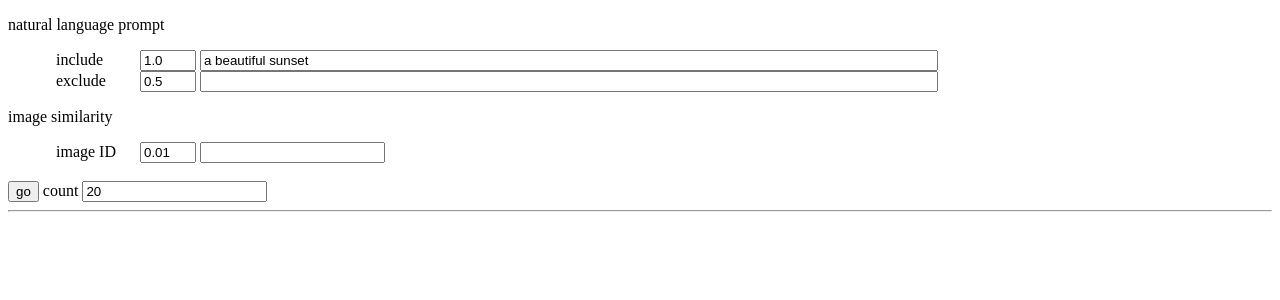
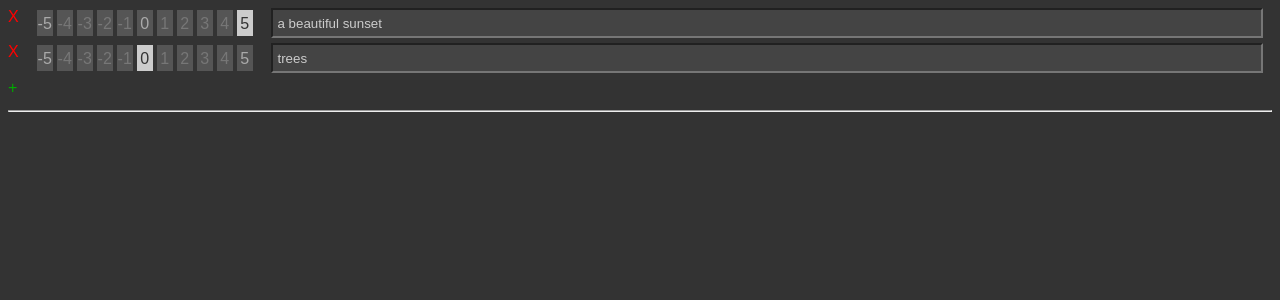
Before and after one commit to defgsus/image-scraper, a Django app: page /search/ in a window 1280 px wide. Shown: the top 300 px of the page. Run offline with Django 3.2, Linux system fonts and the light colour scheme.

Commit message:
rework search view with some javascript

```diff
--- /dev/null
+++ b/views/static/views/search.css
@@ -0,0 +1,81 @@
+body {
+    background: #333;
+    color: #ccc;
+    font-family: sans-serif;
+}
+
+input {
+    background: #444;
+    color: #ccc;
+    height: 1.5rem;
+}
+
+/*.search div {
+    border: 1px solid black;
+}*/
+
+.search .row {
+    position: relative;
+    display: grid;
+    grid: auto-flow / auto auto 4fr;
+    grid-gap: 1rem;
+    padding-bottom: .33rem;
+}
+
+.search .row .icon {
+    cursor: pointer;
+}
+
+.search .row .icon.delete {
+    color: #f00;
+}
+
+.search .row .icon.add {
+    color: #0a0;
+}
+
+.search .row .levels {
+    display: grid;
+    grid: auto-flow / repeat(11, 1fr);
+}
+
+.search .row .levels .level {
+    background: #555;
+    color: #777;
+    cursor: pointer;
+    margin: 2px;
+    text-align: center;
+    max-height: 1.3rem;
+    padding-top: 0.3rem;
+    min-width: 1rem;
+}
+
+.search .row .levels .level.highlight {
+    color: #aaa;
+}
+
+.search .row .levels .level.selected {
+    background: #ccc;
+    color: #333;
+}
+
+.search .row .input input {
+    width: 98%;
+    padding-left: .3rem;
+}
+
+.search .row .input img {
+    max-height: 3rem;
+}
+
+
+.images .image {
+    display: inline-block;
+    padding-right: .25rem;
+}
+
+.images .image .similar-click {
+    display: inline-block;
+    cursor: pointer;
+    font-size: .75rem;
+}
--- /dev/null
+++ b/views/static/views/search.js
@@ -0,0 +1,152 @@
+document.addEventListener("DOMContentLoaded", () => {
+
+    const
+        csrftoken = document.querySelector('[name=csrfmiddlewaretoken]').value,
+        search_url = document.querySelector(".search").getAttribute("data-url"),
+        image_pk_url = document.querySelector(".search").getAttribute("data-image-pk-url");
+
+    let search_state = [
+        {"type": "text", "value": "a beautiful sunset", "amount": 5},
+        {"type": "text", "value": "trees", "amount": 0},
+    ];
+
+    function on_level_click(e) {
+        const
+            row_idx = parseInt(e.target.parentElement.parentElement.getAttribute("data-idx")),
+            level = parseInt(e.target.getAttribute("data-level"));
+
+        if (search_state[row_idx].amount !== level) {
+            search_state[row_idx].amount = level;
+            render_search();
+            get_images();
+        }
+    }
+
+    function on_input_change(e) {
+        const
+            row_idx = parseInt(e.target.parentElement.parentElement.getAttribute("data-idx")),
+            value = e.target.value;
+        if (search_state[row_idx].value !== value) {
+            search_state[row_idx].value = value;
+            render_search();
+            get_images();
+        }
+    }
+
+    function on_delete_click(e) {
+        const row_idx = parseInt(e.target.parentElement.getAttribute("data-idx"));
+        search_state.splice(row_idx, 1);
+        render_search();
+        get_images();
+    }
+
+    function on_add_click(e) {
+        search_state.push({
+            "type": "text", "value": "", "amount": 5,
+        });
+        render_search();
+        const row_idx = search_state.length - 1;
+        document.querySelector(`.search .row[data-idx="${row_idx}"] .input input`).focus();
+    }
+
+    function on_similar_click(e) {
+        const
+            image_pk = e.target.parentElement.parentElement.getAttribute("data-pk");
+        search_state.push({
+            "type": "image", "value": image_pk, "amount": 5,
+        });
+        render_search();
+        get_images();
+    }
+
+    function render_search() {
+        let html = ``;
+
+        for (let row_idx=0; row_idx<search_state.length; ++row_idx) {
+            const row = search_state[row_idx];
+
+            html += `<div class="row" data-idx="${row_idx}">`;
+            html += `<div class="icon delete">X</div>`;
+
+            html += `<div class="levels">`;
+            for (let i = -5; i <= 5; ++i) {
+                const
+                    selected = i === row.amount ? "selected" : "",
+                    highlight = i % 5 === 0 ? "highlight" : "";
+                html += `<div class="level ${selected} ${highlight}" data-level="${i}">${i}</div>`;
+            }
+            html += `</div>`;
+
+            html += `<div class="input">`;
+            if (row.type === "text") {
+                html += `<input type="text" value="${row.value}">`;
+            } else if (row.type === "image") {
+                const url = image_pk_url.replace("0", `${row.value}`);
+                html += `<img src="${url}">`;
+            }
+            html += `</div>`;
+
+            html += `</div>`;
+        }
+
+        html += `<div class="row">`;
+        html += `<div class="icon add">+</div>`;
+        html += `</div>`;
+
+        document.querySelector(".search").innerHTML = html;
+
+        for (const elem of document.querySelectorAll(".search .levels .level")) {
+            elem.onclick = on_level_click;
+        }
+        for (const elem of document.querySelectorAll(".search .input input")) {
+            elem.onchange = on_input_change;
+        }
+        for (const elem of document.querySelectorAll(".search .icon.add")) {
+            elem.onclick = on_add_click;
+        }
+        for (const elem of document.querySelectorAll(".search .icon.delete")) {
+            elem.onclick = on_delete_click;
+        }
+    }
+
+    function render_images(images) {
+        let html = ``;
+        for (const image of images) {
+            html += `<div class="image" data-pk="${image.pk}">`;
+            html += `<img src="${image.url}" title="${image.caption}">`;
+
+            html += `<div><b>${Math.round(image.score * 100) / 100}</b> `;
+            html += `<div class="similar-click">similar</div>`;
+            html += `</div>`;
+
+            html += `</div>`;
+        }
+        document.querySelector(".images").innerHTML = html;
+        for (const elem of document.querySelectorAll(".images .image .similar-click")) {
+            elem.onclick = on_similar_click;
+        }
+    }
+
+    function get_images() {
+        //console.log(search_state);
+        window
+            .fetch(
+                search_url,
+                {
+                    method: "post",
+                    headers: {'X-CSRFToken': csrftoken},
+                    body: JSON.stringify({
+                        search_rows: search_state,
+                    }),
+                }
+            )
+            .then(response => response.json())
+            .then(data => {
+                render_images(data.images);
+            });
+    }
+
+    render_search();
+
+
+});
--- a/views/templates/views/base.html
+++ b/views/templates/views/base.html
@@ -1,9 +1,20 @@
 <!DOCTYPE html>
+{% load static %}
+
 <html lang="en">
 <head>
+    <meta charset="utf-8">
     <meta http-equiv="Content-Security-Policy" content="script-src 'self' 'unsafe-inline' 'unsafe-eval'">
+    <meta name="referrer" content="no-referrer">
 
-    <meta charset="utf-8">
+    {% for filename in extra_css %}
+        <link rel="stylesheet" href="{% static filename %}">
+    {% endfor %}
+
+    {% for filename in extra_js %}
+        <script type="text/javascript" src="{% static filename %}"></script>
+    {% endfor %}
+
     <title>{{ title }}</title>
 </head>
 <body>
--- a/views/templates/views/image_list.html
+++ /dev/null
@@ -1,22 +0,0 @@
-
-{% for image in images %}
-<div style="display: inline-block">
-    <a href="{{image.url}}" rel="noreferrer">
-        <img src="{% url 'views:image' image.filename %}" title="{{image.scraper}}: {{image.score}}">
-    </a>
-    <div>
-        {{image.score}}
-        <a class="similar-click" data-pk="{{image.pk}}" style="font-size: .75rem; cursor: pointer">similar</a>
-        <!--<a href="{% url 'views:same' image.pk %}?count={{param_count}}" style="font-size: .75rem">similar</a>-->
-    </div>
-</div>
-{% endfor %}
-
-<script>
-    for (const e of document.querySelectorAll(".similar-click")) {
-        e.addEventListener("click", (e) => {
-            document.querySelector('input[name="sim"]').value = e.target.getAttribute("data-pk");
-            document.querySelector('form button').click();
-        })
-    }
-</script>
--- a/views/templates/views/search.html
+++ b/views/templates/views/search.html
@@ -2,47 +2,60 @@
 
 {% block content %}
 
-<form method="post">
-    {% csrf_token %}
-    <div>
-        <p>natural language prompt</p>
-        <div style="padding-left: 3rem">
-            <div>
-                <label>
-                    <span style="display: inline-block; width: 5rem">include</span>
-                    <input type="number" name="q_amt" value="{{param_q_amt}}" style="width: 3rem" step="0.1">
-                    <input type="text" name="q" value="{{param_q}}" style="width: 60%">
-                </label>
-            </div>
-            <div>
-                <label>
-                    <span style="display: inline-block; width: 5rem">exclude</span>
-                    <input type="number" name="qn_amt" value="{{param_qn_amt}}" style="width: 3rem" step="0.1">
-                    <input type="text" name="qn" value="{{param_qn}}" style="width: 60%">
-                </label>
-            </div>
+{% csrf_token %}
+
+<div class="search"
+     data-url="{% url 'views:search' %}"
+     data-image-pk-url="{% url 'views:image-pk' 0 %}"
+>
+    <div class="row">
+        <div class="icon delete">X</div>
+        <div class="levels">
+            <div class="level">-5</div>
+            <div class="level">-4</div>
+            <div class="level">-3</div>
+            <div class="level">-2</div>
+            <div class="level">-1</div>
+            <div class="level">0</div>
+            <div class="level">1</div>
+            <div class="level">2</div>
+            <div class="level">3</div>
+            <div class="level selected">4</div>
+            <div class="level">5</div>
         </div>
-        <p>image similarity</p>
-        <div style="padding-left: 3rem">
-            <div>
-                <label>
-                    <span style="display: inline-block; width: 5rem">image ID</span>
-                    <input type="number" name="sim_amt" value="{{param_sim_amt}}" style="width: 3rem" step="0.01">
-                    <input type="text" name="sim" value="{{param_sim}}">
-                </label>
-            </div>
+        <div class="input">
+            <input type="text" value="a beautiful sunset">
         </div>
     </div>
-    <br>
-    <button type="submit">go</button>
-    <label>
-        count
-        <input type="number" name="count" value="{{param_count}}" min="1">
-    </label>
-</form>
+
+    <div class="row">
+        <div class="icon delete">X</div>
+        <div class="levels">
+            <div class="level">-5</div>
+            <div class="level">-4</div>
+            <div class="level">-3</div>
+            <div class="level">-2</div>
+            <div class="level">-1</div>
+            <div class="level">0</div>
+            <div class="level">1</div>
+            <div class="level">2</div>
+            <div class="level">3</div>
+            <div class="level">4</div>
+            <div class="level">5</div>
+        </div>
+        <div class="input">
+            <input type="text">
+        </div>
+    </div>
+
+    <div class="row">
+        <div class="icon add">+</div>
+    </div>
+</div>
 
 <hr>
 
-{% include "./image_list.html" %}
+<div class="images"></div>
+
 
 {% endblock %}
--- a/views/urls.py
+++ b/views/urls.py
@@ -1,11 +1,11 @@
 from django.conf.urls import url
 
-from .views import image, search, same_image
+from .views import image, search
 
 app_name = "views"
 urlpatterns = [
     url(r'^image/(?P<filename>.+)$',        image.ImageView.as_view(), name='image'),
+    url(r'^image-pk/(?P<pk>\d+)$',          image.ImagePkView.as_view(), name='image-pk'),
 
     url(r'^search/?$', search.SearchImagesView.as_view(), name='search'),
-    url(r'^same/(?P<pk>\d+)$', same_image.SameImagesView.as_view(), name='same'),
 ]
--- a/views/views/search.py
+++ b/views/views/search.py
@@ -1,5 +1,10 @@
+import json
+import math
+
 from django.views import View
 from django.shortcuts import render
+from django.http import JsonResponse, HttpResponse
+from django.urls import reverse
 
 import numpy as np
 
@@ -12,104 +17,78 @@ class SearchImagesView(View):
 
     def get(self, request):
         context = {
-            "param_q": "a beautiful sunset",
-            "param_q_amt": 1.,
-            "param_qn": "",
-            "param_qn_amt": 0.5,
-            "param_count": 20,
-            "param_sim": "",
-            "param_sim_amt": .01,
+            "extra_css": ["views/search.css"],
+            "extra_js": ["views/search.js"],
         }
         return render(request, "views/search.html", context)
 
     def post(self, request):
-        params = request.POST
-        text_include = params.get("q") or "a beautiful sunset"
-        text_exclude = params.get("qn") or ""
-        similar_pk = params.get("sim") or ""
-        try:
-            count = int(params.get("count", 20))
-        except:
-            count = 20
-        try:
-            include_amount = float(params.get("q_amt") or 0.)
-        except:
-            include_amount = 0.
-        try:
-            exclude_amount = float(params.get("qn_amt") or 0.)
-        except:
-            exclude_amount = 0.
-        try:
-            similar_amount = float(params.get("sim_amt") or 0.)
-        except:
-            similar_amount = 0.
+        params = json.loads(request.body.decode("utf-8"))
+        params.setdefault("count", 20)
 
         # get all image features (as much as fits in memory)
         pks, image_features = cached_image_features()
 
-        # convert text to features
+        # convert search requests to features
 
-        text_features = [text_include, text_exclude]
-        search_features = get_text_features(text_features)
+        search_features = []
+        feature_amounts = []
+        for row in params["search_rows"]:
+            if row["amount"] == 0:
+                continue
 
-        # add image similarity features
-        if similar_pk:
-            try:
-                sim_image = ImageModel.objects.get(pk=similar_pk)
-                assert sim_image.image_features.ok
-                search_features = np.append(
-                    search_features,
-                    [sim_image.image_features.features],
-                    axis=0,
-                )
-            except (ImageModel.DoesNotExist, AssertionError):
-                similar_pk = ""
+            if row["type"] == "text":
+                search_features.append(get_text_features(row["value"]))
+                feature_amounts.append(row["amount"] / 5.)
 
-        # calculate scores for each image
-        scores = 100. * search_features @ image_features.T
-
-        # combine scores
-        if text_include:
-            combined_scores = include_amount * scores[0]
-        else:
-            combined_scores = 0. * scores[0]
-
-        if text_exclude and exclude_amount:
-             combined_scores -= exclude_amount * scores[1]
-
-        if len(scores) > 2:
-            combined_scores += similar_amount * scores[2]
-
-        # get indices of top <count> images and load image info from database
-        top_idxs = np.argsort(combined_scores)[::-1][:count].tolist()
-
-        top_images = [
-            (ImageModel.objects.get(pk=pks[i]), combined_scores[i])
-            for i in top_idxs
-        ]
+            elif row["type"] == "image":
+                try:
+                    sim_image = ImageModel.objects.get(pk=row["value"])
+                    assert sim_image.image_features.ok
+                    features = sim_image.image_features.features
+                    search_features.append(features)
+                    amt = row["amount"] / 5. / 3.
+                    #amt = amt * amt * math.copysign(1, amt) / 5.
+                    feature_amounts.append(amt)
+                except (ImageModel.DoesNotExist, AssertionError):
+                    pass
 
         images_data = []
-        for image, score in top_images:
-            images_data.append({
-                "pk": image.pk,
-                "caption": image.caption,
-                "scraper": image.scraper.name,
-                "filename": image.filename or image.thumb_filename,
-                "extension": image.file_extension(),
-                "url": image.url,
-                "score": round(score, 2),
-            })
 
-        context = {
+        if search_features:
+            search_features = np.asarray(search_features)
+            search_features /= np.linalg.norm(search_features, axis=-1, keepdims=True)
+            feature_amounts = np.asarray(feature_amounts)
+
+            # calculate scores for each image
+            scores = 100. * search_features @ image_features.T
+
+            # apply feature matching weights
+            scores *= feature_amounts[:, None]
+
+            combined_scores = np.sum(scores, axis=0)
+
+            # get indices of top <count> images and load image info from database
+            top_idxs = np.argsort(combined_scores)[::-1][:params["count"]].tolist()
+
+            top_images = [
+                (ImageModel.objects.get(pk=pks[i]), combined_scores[i])
+                for i in top_idxs
+            ]
+
+            for image, score in top_images:
+                images_data.append({
+                    "pk": image.pk,
+                    "caption": image.caption,
+                    "scraper": image.scraper.name,
+                    "url": reverse(
+                        "views:image",
+                        args=[image.filename or image.thumb_filename],
+                    ),
+                    "original_url": image.url,
+                    "score": round(score, 2),
+                })
+
+        return JsonResponse({
             "images": images_data,
-            "param_q": text_include,
-            "param_q_amt": include_amount,
-            "param_qn": text_exclude,
-            "param_qn_amt": exclude_amount,
-            "param_sim": similar_pk,
-            "param_sim_amt": similar_amount,
-            "param_count": count,
-        }
-        response = render(request, "views/search.html", context)
-        response.headers["Content-Security-Policy"] = "script-src 'self' 'unsafe-inline' 'unsafe-eval'"
-        return response
+        })
```
Also changed, not shown: views/templates/views/same.html (deleted, +0 -22 lines), views/views/image.py (+13 -0 lines), views/views/same_image.py (deleted, +0 -56 lines).
